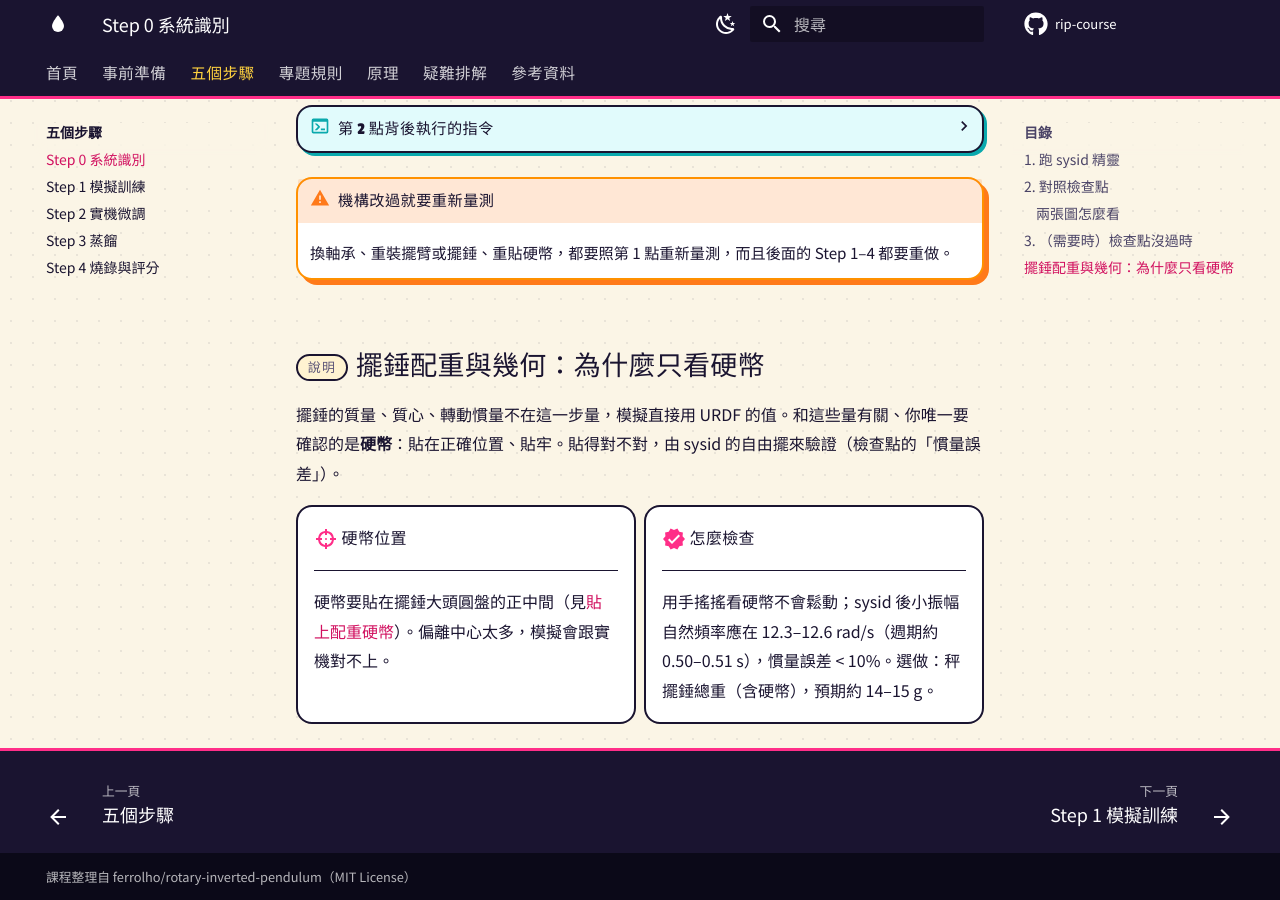
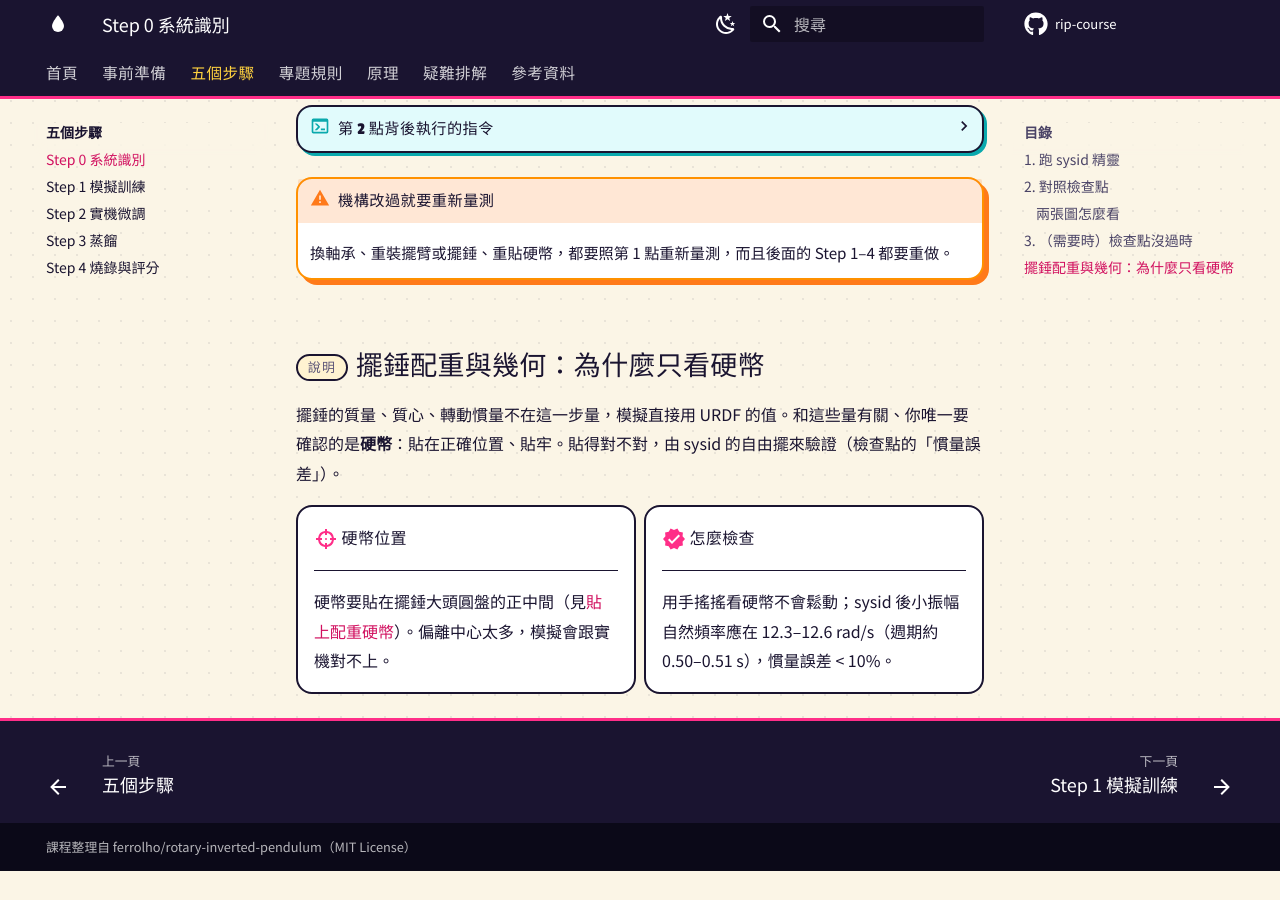
Before and after one commit to Reyes-Lee/rip-course, an MkDocs documentation site: the page built from website/steps/step0-sysid.md, in a window 1280 px wide and 900 px high, scrolled down 4310 px. Built offline with MkDocs 1.6.1 and Material for MkDocs 9.7.7, drawn with Linux system fonts in a browser that asks for light colours; nearby versions of some CDN libraries; library files that are not in the unit come from our copies; comment, search, counter and statistics services are not loaded; after the commit the page ends 5181 px from its top, so only the background shows below that.

Commit message:
Step 0: drop the optional pendulum weighing check
Co-Authored-By: Claude Opus 5.5 <noreply@anthropic.com>

```diff
--- a/website/steps/step0-sysid.md
+++ b/website/steps/step0-sysid.md
@@ -117,6 +117,6 @@
 
     ---
 
-    用手搖搖看硬幣不會鬆動；sysid 後小振幅自然頻率應在 12.3–12.6 rad/s（週期約 0.50–0.51 s），慣量誤差 < 10%。選做：秤擺錘總重（含硬幣），預期約 14–15 g。
+    用手搖搖看硬幣不會鬆動；sysid 後小振幅自然頻率應在 12.3–12.6 rad/s（週期約 0.50–0.51 s），慣量誤差 < 10%。
 
 </div>
```
